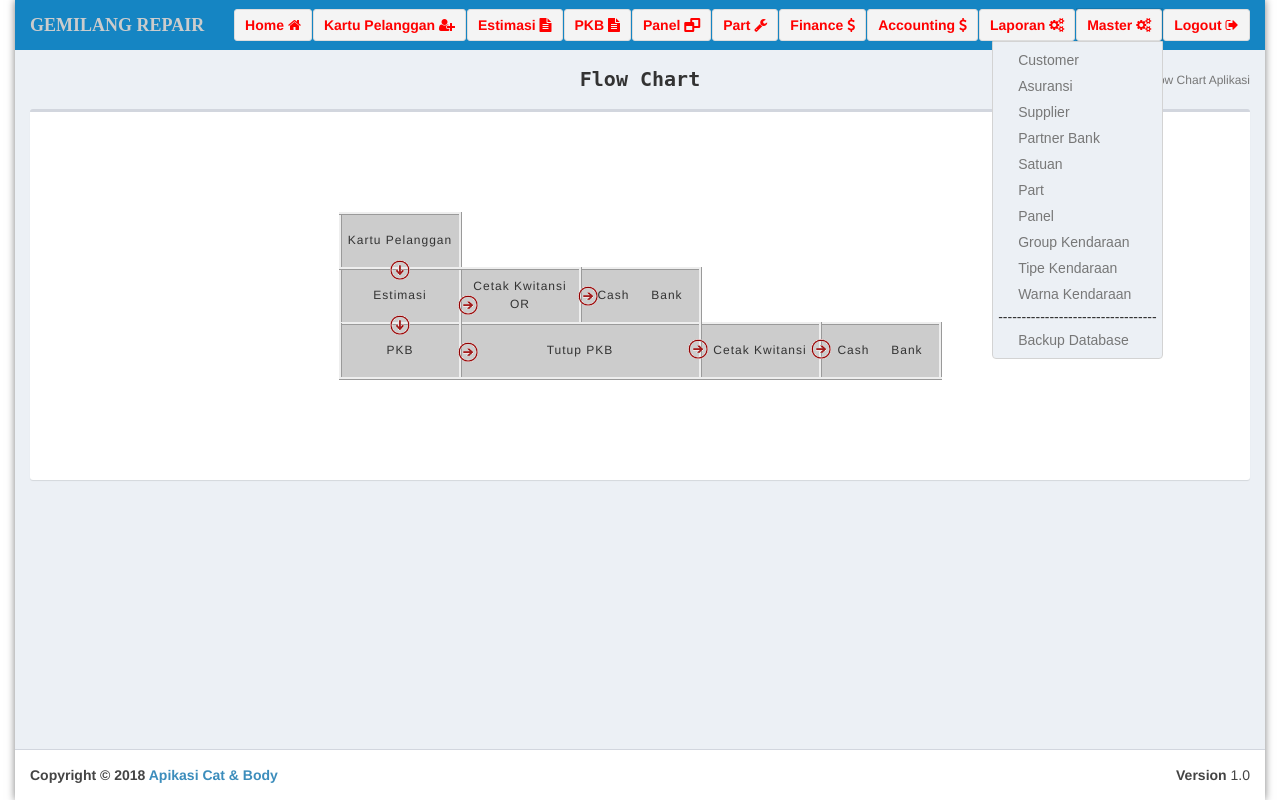
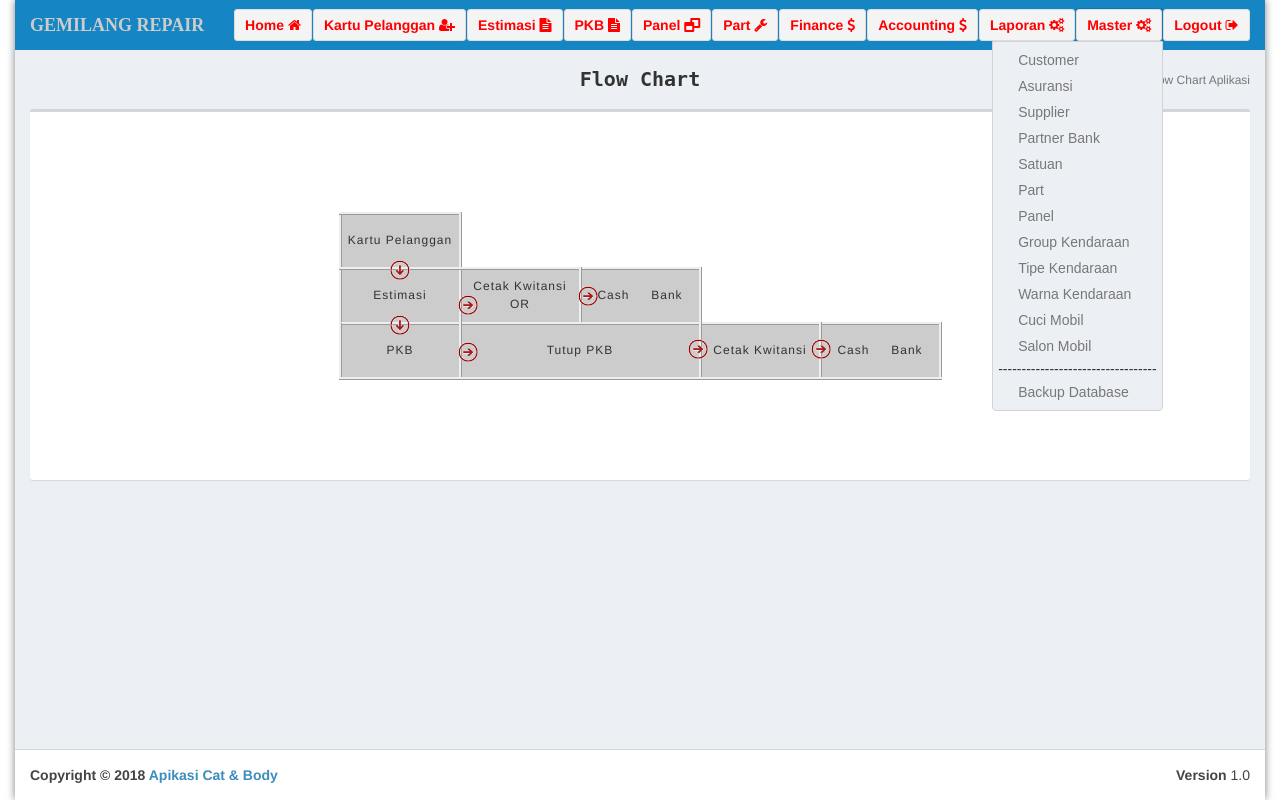
Before and after one commit to padhuka/atlantik, a PHP site: page /tcpdf/pages/index.php in a window 1280 px wide, after a click on "Master". Run offline with PHP 8.4, Linux system fonts and the light colour scheme; a user stored in the database is signed in; some libraries are stand-ins or nearby versions.

Commit message:
index header_menu

```diff
--- a/pages/header_menu.php
+++ b/pages/header_menu.php
@@ -80,6 +80,8 @@
               <li class="header"><a href="?p=group">Group Kendaraan</a></li>
               <li class="header"><a href="?p=tipe">Tipe Kendaraan</a></li>
               <li class="header"><a href="?p=warna">Warna Kendaraan</a></li>
+              <li class="header"><a href="?p=cuci">Cuci Mobil</a></li>
+              <li class="header"><a href="?p=salon">Salon Mobil</a></li>
               <li class="header">----------------------------------</li>
               <li class="header"><a href="?p=backup">Backup Database</a></li>
             <!--   <li class="header"><a href="?p=user">User</a></li>
--- a/pages/index.php
+++ b/pages/index.php
@@ -37,6 +37,8 @@
                         case 'mcoa' : include_once 'mcoa/mcoa_tab.php'; break;
                         case 'acccash' : include_once 'acccash/acccash_tab.php'; break;
                         case 'accbank' : include_once 'accbank/accbank_tab.php'; break;
+                        case 'cuci' : include_once 'cuci/cuci_tab.php'; break;
+                        case 'salon' : include_once 'salon/salon_tab.php'; break;
                       }
         ?>
 
```
